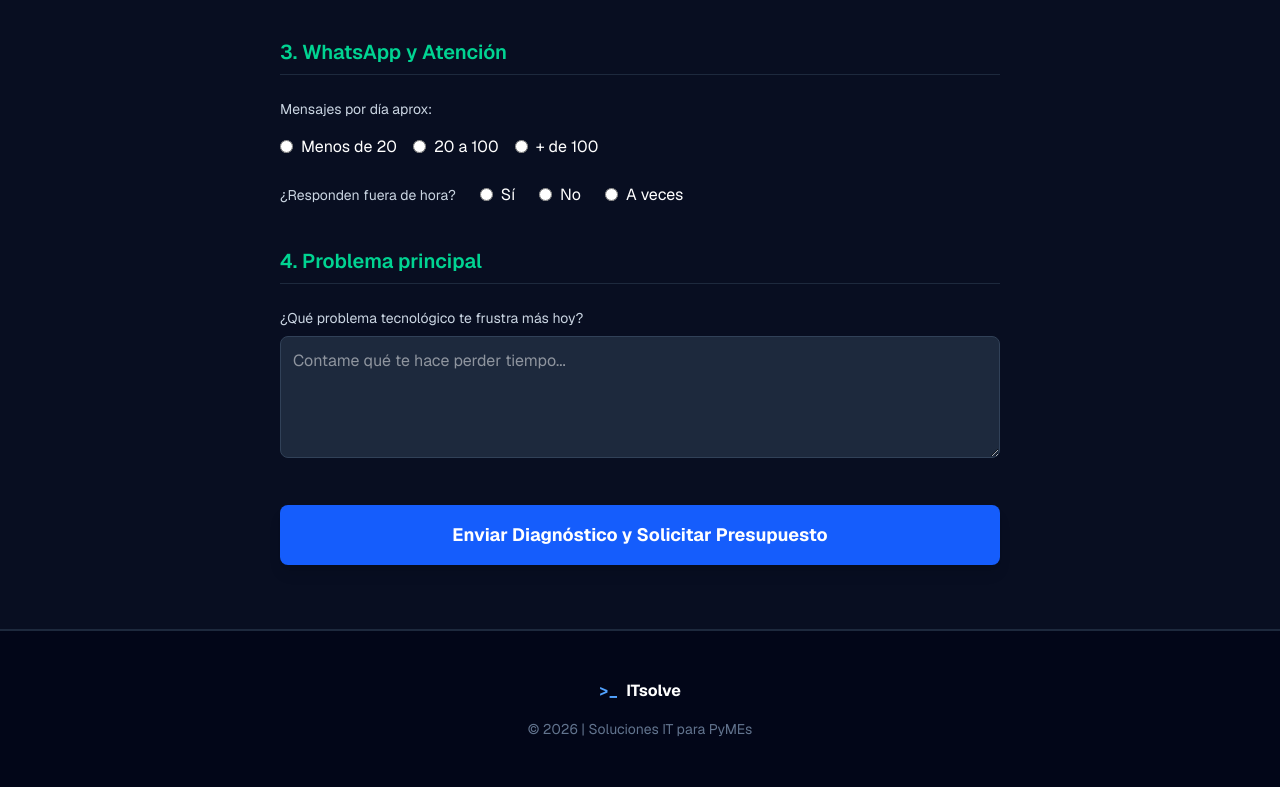
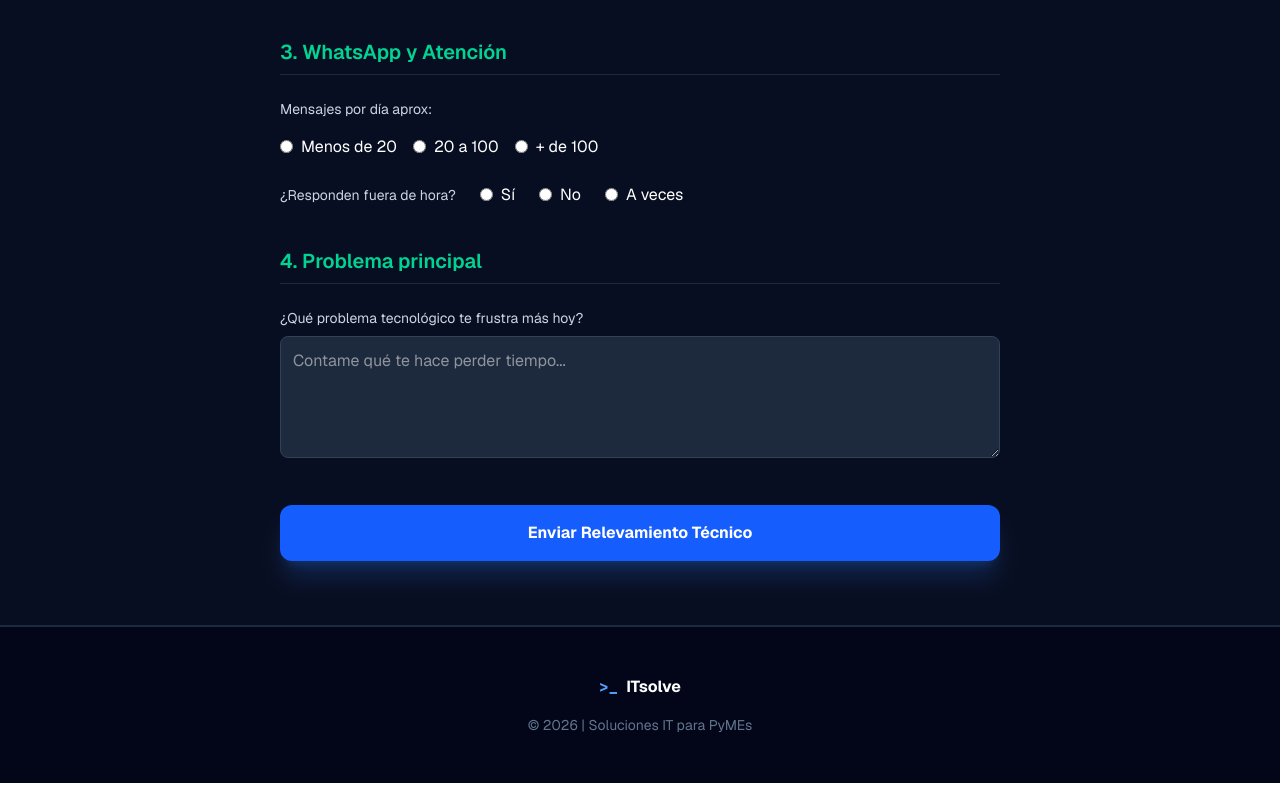
Before and after one commit to gon-alt/IT-Solve, a Next.js app: page / in a window 1280 px wide. Shown: the part 2005-2792 px from the top of the page. Built offline with nearby package versions, Linux system fonts and the light colour scheme.

Commit message:
feat: envío por fetch y redirección

```diff
--- a/app/page.tsx
+++ b/app/page.tsx
@@ -1,6 +1,39 @@
-import React from 'react';
+'use client';
+
+import React, { useState } from 'react';
+
+import { useRouter } from 'next/navigation';
 
 export default function LandingPage() {
+
+  const router = useRouter();
+  const [enviando, setEnviando] = useState(false);
+
+  // AGREGAR ESTA FUNCIÓN COMPLETA:
+  async function handleSubmit(e: React.FormEvent<HTMLFormElement>) {
+    e.preventDefault();
+    setEnviando(true);
+    const form = e.currentTarget;
+    const formData = new FormData(form);
+
+    try {
+      const response = await fetch("https://formspree.io", {
+        method: "POST",
+        body: formData,
+        headers: { 'Accept': 'application/json' }
+      });
+      if (response.ok) {
+        router.push('/gracias'); // Redirección manual
+      } else {
+        alert("Error al enviar. Intenta de nuevo.");
+        setEnviando(false);
+      }
+    } catch (error) {
+      alert("Error de conexión.");
+      setEnviando(false);
+    }
+  }
+
   return (
     <div className="bg-slate-950 text-white min-h-screen font-sans relative">
 
@@ -83,7 +116,7 @@ export default function LandingPage() {
             <p className="text-slate-400">Por favor completá este diagnóstico. No te tomará más de 2 minutos.</p>
           </div>
 
-          <form action="https://formspree.io/f/mlgadyek" method="POST" className="space-y-10">
+          <form onSubmit={handleSubmit} className="space-y-10">
             {/* INFORMACIÓN GENERAL CON CONTACTO */}
 <div className="space-y-6">
   <h3 className="text-xl font-semibold text-blue-400 border-b border-slate-800 pb-2">Información del Negocio</h3>
@@ -192,9 +225,16 @@ export default function LandingPage() {
               </div>
             </div>
 
-            <button type="submit" className="w-full bg-blue-600 hover:bg-blue-500 text-white py-4 rounded-lg font-bold text-lg shadow-lg transition-all">
-              Enviar Diagnóstico y Solicitar Presupuesto
+            <button
+              type="submit"
+              disabled={enviando}
+              className={`w-full py-4 rounded-xl font-bold text-white transition-all ${
+              enviando ? 'bg-slate-700 cursor-not-allowed' : 'bg-blue-600 hover:bg-blue-500 shadow-xl shadow-blue-500/20'
+              }`}>
+              {enviando ? 'Procesando envío...' : 'Enviar Relevamiento Técnico'}
             </button>
+
+
           </form>
         </div>
       </section>
```
